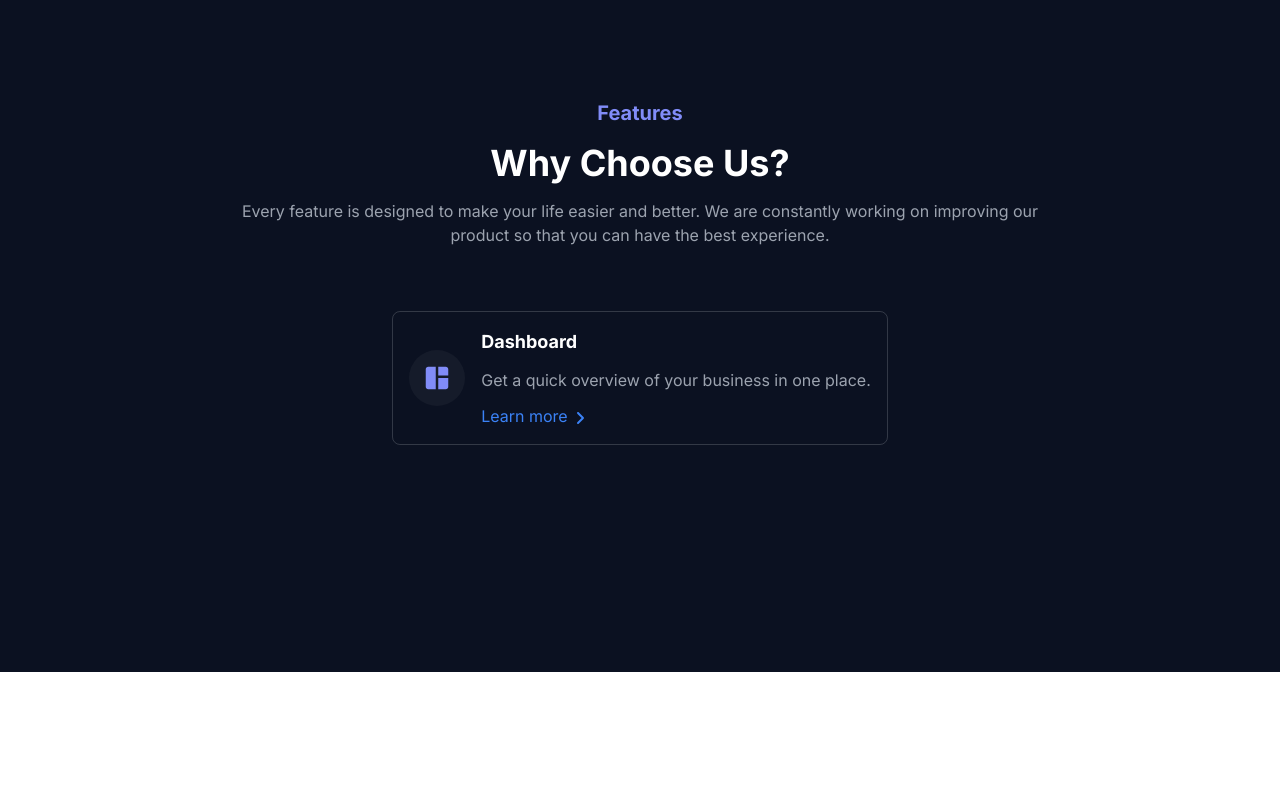
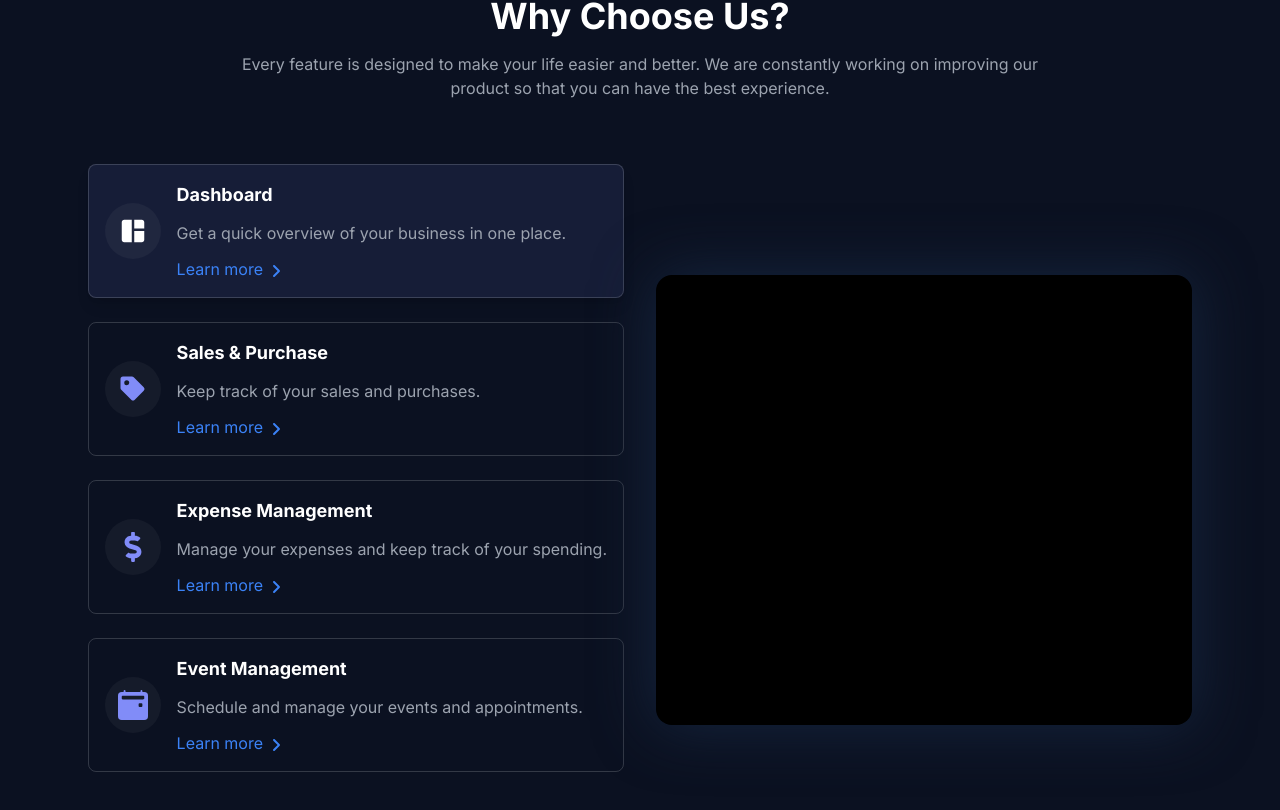
Before and after one commit to manan18/erp, a Next.js app: page / in a window 1280 px wide. Shown: the part 1728-2538 px from the top of the page. Before the commit the page ends 2400 px from the top, so only its background shows below. Built offline with nearby package versions, Linux system fonts and the light colour scheme; no server answers.

Commit message:
Completed Feature Section

```diff
--- a/src/app/page.tsx
+++ b/src/app/page.tsx
@@ -5,6 +5,7 @@ import Navbar from "@/components/Landing/molecules/navbar";
 import Hero from "@/components/Landing/organisms/hero";
 import Highlights from "@/components/Landing/organisms/highlight";
 import Features from "@/components/Landing/organisms/feature";
+import Contact from "@/components/Landing/organisms/contact";
 
 export const metadata: Metadata = {
   title: "Welcome to ERP",
@@ -21,6 +22,7 @@ export default function Home() {
       <Hero />
       <Highlights />
       <Features />
+      <Contact />
     </div>
   );
 }
--- a/src/components/Landing/atoms/card.tsx
+++ b/src/components/Landing/atoms/card.tsx
@@ -9,24 +9,43 @@ interface CardProps {
   description: string;
   className?: string;
   active?: boolean;
+  onClick?: () => void;
 }
 
-const Card = ({ icon, title, description, className, active }: CardProps) => {
+const Card = ({
+  icon,
+  title,
+  description,
+  className,
+  active,
+  onClick,
+}: CardProps) => {
   return (
     <div
       className={clsx(
         "flex items-center gap-4 p-4 rounded-lg bg-transparent border border-gray-300/20 hover:border-gray-300/50 transition-all duration-300 ease-in-out cursor-pointer hover:shadow-lg",
-        active && "border-blue-500 shadow-lg",
+        {
+          "!bg-[#818cf8]/10 border-[#818cf8] hover:border-[#818cf8] shadow-lg":
+            active,
+        },
         className
       )}
+      onClick={onClick}
     >
-      <div className="flex items-center justify-center w-14 h-14 text-[#818cf8] rounded-full bg-gray-300/5">
+      <div
+        className={clsx(
+          "flex items-center justify-center w-14 h-14 text-[#818cf8] rounded-full bg-gray-300/5",
+          {
+            "text-white": active,
+          }
+        )}
+      >
         {icon}
       </div>
       <div className="flex flex-col gap-3">
         <h3 className="text-lg font-bold">{title}</h3>
         <p className="text-gray-400">{description}</p>
-        <Link href="/#" className="text-blue-500 hover:text-blue-600">
+        <Link href="/#" className="text-blue-500 w-max hover:text-blue-600">
           Learn more <FaAngleRight className="inline" />
         </Link>
       </div>
--- a/src/components/Landing/molecules/banner/hero-banner.tsx
+++ /dev/null
@@ -1,9 +0,0 @@
-import React from "react";
-
-const HeroBanner = () => {
-  return (
-    <div className="bg-black w-[700px] lg:h-[400px] md:h-[350px] sm:h-[300px] h-[200px] rounded-2xl drop-shadow-glow sm:mt-18 mt-16"></div>
-  );
-};
-
-export default HeroBanner;
--- /dev/null
+++ b/src/components/Landing/molecules/banner/index.tsx
@@ -0,0 +1,33 @@
+import clsx from "clsx";
+import { StaticImport } from "next/dist/shared/lib/get-img-props";
+import Image from "next/image";
+import React from "react";
+
+const Banner = ({
+  className,
+  image,
+}: {
+  className?: string;
+  image?: StaticImport | string;
+}) => {
+  return (
+    <div
+      className={clsx(
+        "bg-black relative lg:h-[400px] w-full max-w-[700px] md:h-[350px] sm:h-[300px] h-[200px] rounded-2xl drop-shadow-glow sm:mt-18 mt-16",
+        className
+      )}
+    >
+      {image && (
+        <Image
+          src={image}
+          layout="fill"
+          objectFit="cover"
+          className="rounded-2xl"
+          alt="banner"
+        />
+      )}
+    </div>
+  );
+};
+
+export default Banner;
--- a/src/components/Landing/molecules/navbar.tsx
+++ b/src/components/Landing/molecules/navbar.tsx
@@ -9,8 +9,8 @@ const Navbar = () => {
   const navigation = [
     { name: "Home", href: "#home" },
     { name: "Highlights", href: "#highlights" },
-    { name: "Features", href: "#" },
-    { name: "Contact", href: "#" },
+    { name: "Features", href: "#features" },
+    { name: "Contact", href: "#contact" },
   ];
 
   return (
--- /dev/null
+++ b/src/components/Landing/organisms/contact.tsx
@@ -0,0 +1,21 @@
+import React from "react";
+
+const Contact = () => {
+  return (
+    <div
+      className="min-h-screen bg-[#0b1121] flex-col text-white bg-blend-lighten flex justify-center items-center py-28"
+      id="contact"
+    >
+      <div className="flex flex-col items-center max-w-[800px]">
+        <p className="text-[#818cf8] text-xl font-bold">Contact Us</p>
+        <h3 className="text-4xl font-bold mt-4">Get in touch with us</h3>
+        <p className="text-center mt-4 text-gray-400">
+          We are here to help you with any queries you have. Feel free to
+          contact us.
+        </p>
+      </div>
+    </div>
+  );
+};
+
+export default Contact;
--- a/src/components/Landing/organisms/feature.tsx
+++ b/src/components/Landing/organisms/feature.tsx
@@ -1,12 +1,42 @@
-import React from "react";
+"use client";
+
+import React, { useState } from "react";
 import Card from "../atoms/card";
 import { MdSpaceDashboard } from "react-icons/md";
+import { FaDollarSign } from "react-icons/fa";
+import { BiSolidPurchaseTag } from "react-icons/bi";
+import { BsFillCalendar2EventFill } from "react-icons/bs";
+import Banner from "../molecules/banner";
 
 const Features = () => {
+  const [active, setActive] = useState(0);
+
+  const features = [
+    {
+      icon: <MdSpaceDashboard size={30} />,
+      title: "Dashboard",
+      description: "Get a quick overview of your business in one place.",
+    },
+    {
+      icon: <BiSolidPurchaseTag size={30} />,
+      title: "Sales & Purchase",
+      description: "Keep track of your sales and purchases.",
+    },
+    {
+      icon: <FaDollarSign size={30} />,
+      title: "Expense Management",
+      description: "Manage your expenses and keep track of your spending.",
+    },
+    {
+      icon: <BsFillCalendar2EventFill size={30} />,
+      title: "Event Management",
+      description: "Schedule and manage your events and appointments.",
+    },
+  ];
   return (
     <div
-      className="min-h-screen bg-[#0b1121] flex-col text-white bg-blend-lighten flex justify-center items-center py-2"
-      id="highlights"
+      className="min-h-screen px-8 bg-[#0b1121] flex-col text-white bg-blend-lighten flex justify-center items-center py-20"
+      id="features"
     >
       <div className="flex flex-col items-center max-w-[800px]">
         <p className="text-[#818cf8] text-xl font-bold">Features</p>
@@ -17,12 +47,22 @@ const Features = () => {
           best experience.
         </p>
       </div>
-      <div className="flex justify-between items-center gap-8 mt-16">
-        <Card
-          icon={<MdSpaceDashboard size={30} />}
-          title="Dashboard"
-          description="Get a quick overview of your business in one place."
-        />
+      <div className="grid place-items-center justify-center grid-cols-2 gap-8 mt-16">
+        <div className="flex flex-col gap-6">
+          {features.map((feature, index) => (
+            <Card
+              key={index}
+              icon={feature.icon}
+              title={feature.title}
+              description={feature.description}
+              active={active === index}
+              onClick={() => {
+                setActive(index);
+              }}
+            />
+          ))}
+        </div>
+        <Banner className="mt-0 lg:h-[450px] md:h-[300px] sm:h-[350px] h-[300px]" />
       </div>
     </div>
   );
--- a/src/components/Landing/organisms/hero.tsx
+++ b/src/components/Landing/organisms/hero.tsx
@@ -1,12 +1,12 @@
 import React from "react";
 import Button from "@/components/Landing/atoms/button";
 import Redirect from "@/components/Landing/atoms/link";
-import HeroBanner from "../molecules/banner/hero-banner";
+import Banner from "../molecules/banner";
 
 const Hero = () => {
   return (
     <div
-      className="h-screen bg-[url('/images/hero.jpg')] bg-contain flex gap-8 p-10 items-center justify-center"
+      className="min-h-screen bg-[url('/images/hero.jpg')] bg-contain grid grid-cols-2 gap-8 p-10 place-items-center justify-center"
       id="#home"
     >
       <div className="max-w-[600px]">
@@ -22,7 +22,7 @@ const Hero = () => {
           your business.
         </p>
       </div>
-      <HeroBanner />
+      <Banner />
     </div>
   );
 };
```
